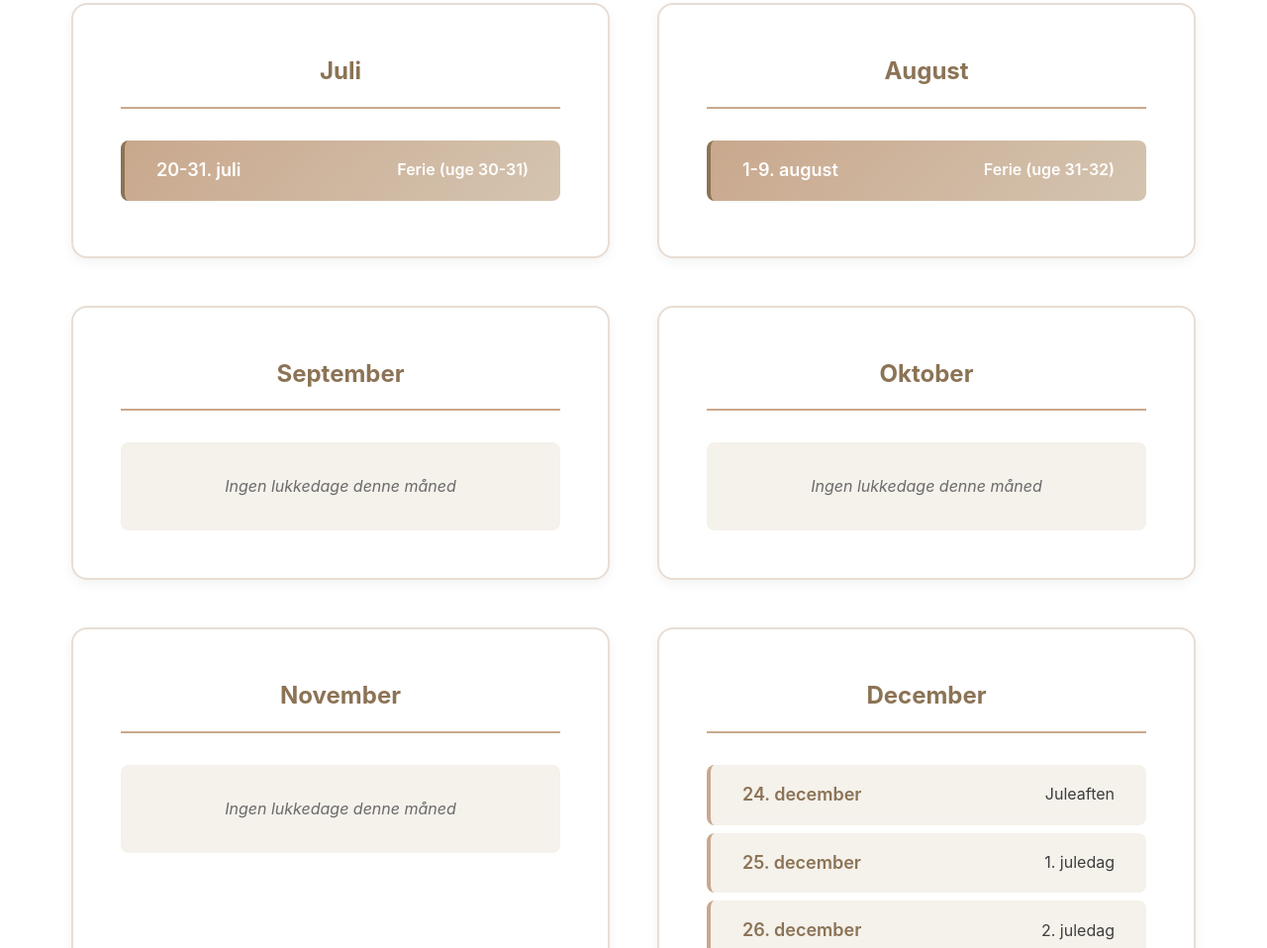
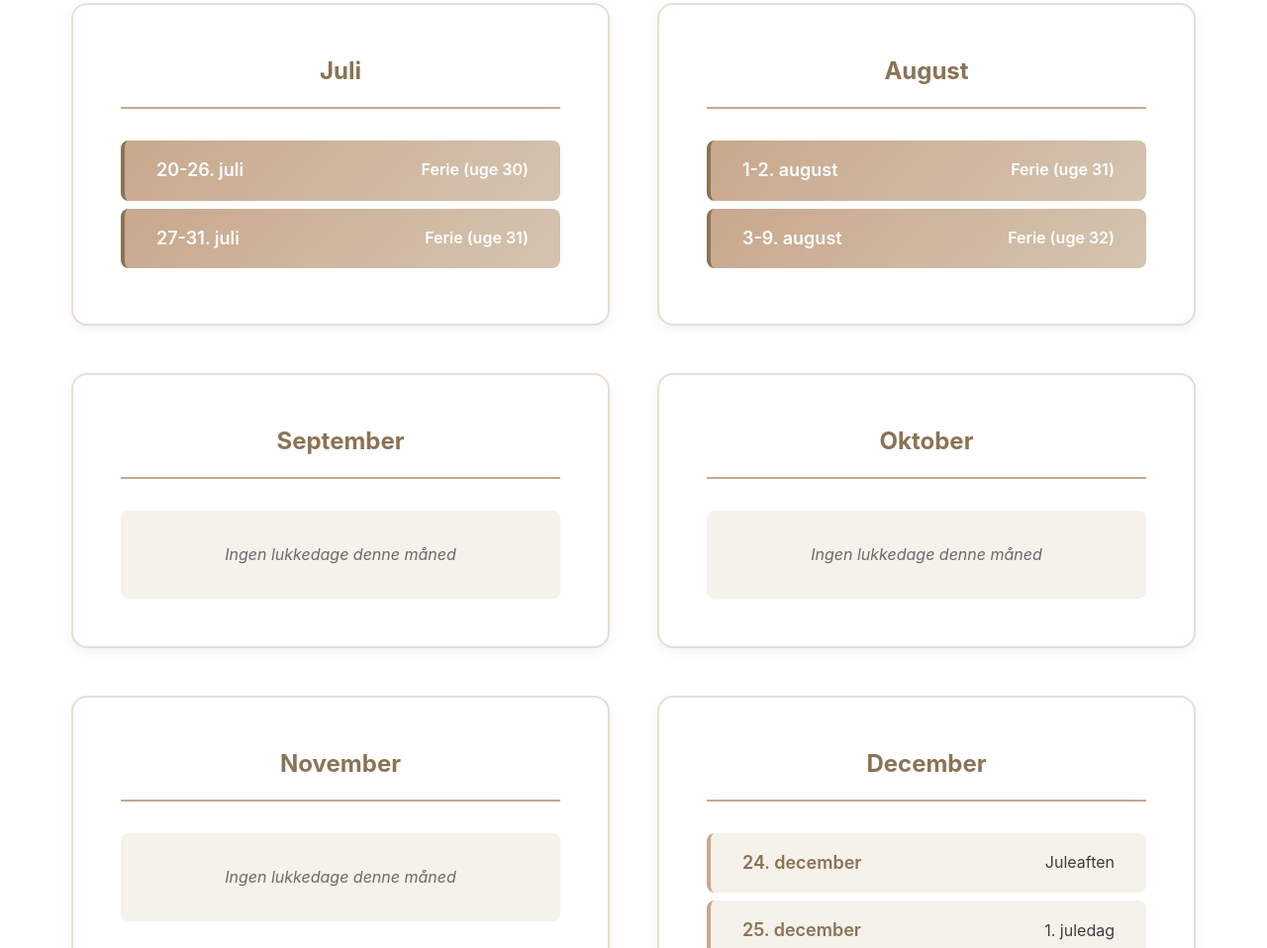
Before and after one commit to styrken/-villa-krol-kke, a website: page ferie.html in a window 1280 px wide. Shown: the part 2251-3209 px from the top of the page at 99% size. Drawn offline with Linux system fonts and the light colour scheme.

Commit message:
Opdelt ferie i uge 30-32 i separate linjer for hver uge

```diff
--- a/ferie.html
+++ b/ferie.html
@@ -146,16 +146,24 @@
                     <div class="closed-days-month">
                         <h3 class="month-header">Juli</h3>
                         <div class="closed-day-item highlight-period">
-                            <span class="closed-day-date">20-31. juli</span>
-                            <span class="closed-day-name">Ferie (uge 30-31)</span>
+                            <span class="closed-day-date">20-26. juli</span>
+                            <span class="closed-day-name">Ferie (uge 30)</span>
+                        </div>
+                        <div class="closed-day-item highlight-period">
+                            <span class="closed-day-date">27-31. juli</span>
+                            <span class="closed-day-name">Ferie (uge 31)</span>
                         </div>
                     </div>
 
                     <div class="closed-days-month">
                         <h3 class="month-header">August</h3>
                         <div class="closed-day-item highlight-period">
-                            <span class="closed-day-date">1-9. august</span>
-                            <span class="closed-day-name">Ferie (uge 31-32)</span>
+                            <span class="closed-day-date">1-2. august</span>
+                            <span class="closed-day-name">Ferie (uge 31)</span>
+                        </div>
+                        <div class="closed-day-item highlight-period">
+                            <span class="closed-day-date">3-9. august</span>
+                            <span class="closed-day-name">Ferie (uge 32)</span>
                         </div>
                     </div>
 
```
